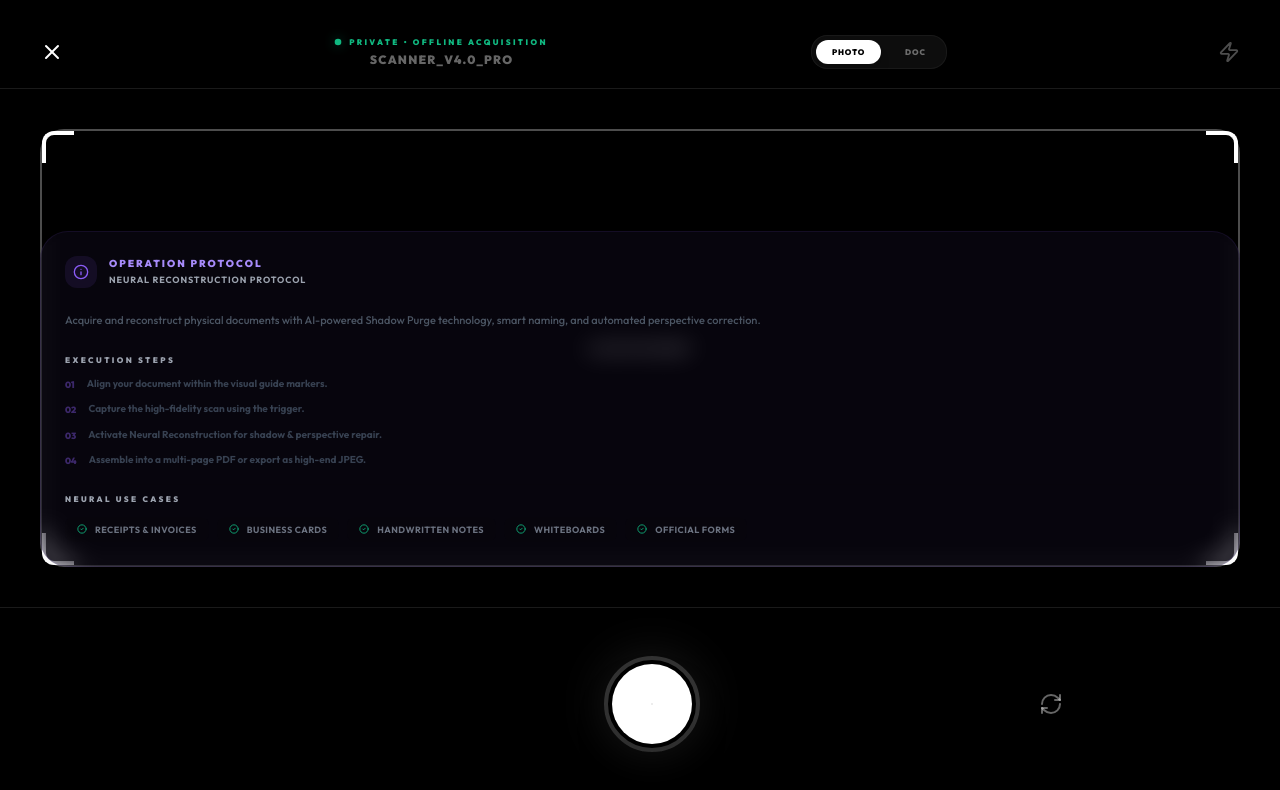
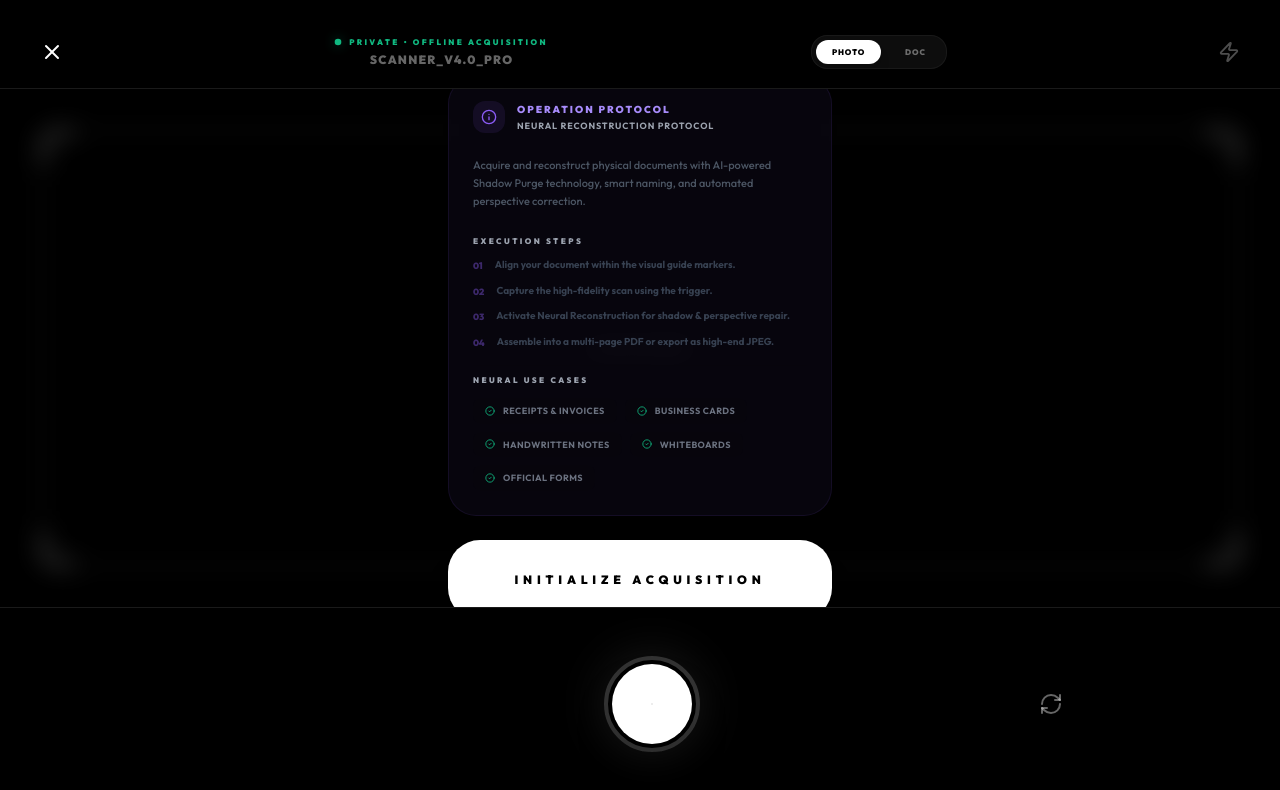
Before and after one commit to SKYDARTIST/pdf-tools-pro, a React (Vite) app: page /#/scanner in a window 1280 px wide. Shown: the top 790 px of the page. Built offline with nearby package versions, Linux system fonts and the light colour scheme; no server answers.

Commit message:
fix: polish UI overlays for Scanner and Reader protocols

```diff
--- a/screens/ReaderScreen.tsx
+++ b/screens/ReaderScreen.tsx
@@ -346,18 +346,9 @@ const ReaderScreen: React.FC = () => {
                     </p>
                 </div>
 
-                {!file ? (
-                    <label className="flex flex-col items-center justify-center w-full h-80 border-2 border-dashed border-black/10 dark:border-white/10 rounded-[40px] bg-black/5 dark:bg-white/5 cursor-pointer hover:bg-black/10 dark:hover:bg-white/10 transition-all group">
-                        <motion.div
-                            whileHover={{ scale: 1.1, y: -5 }}
-                            className="w-20 h-20 bg-black dark:bg-white text-white dark:text-black rounded-3xl flex items-center justify-center shadow-2xl mb-6"
-                        >
-                            <BookOpen size={32} />
-                        </motion.div>
-                        <span className="text-sm font-black uppercase tracking-widest text-gray-900 dark:text-white">Initialize Reader</span>
-                    </label>
-                ) : (
                 <div className="space-y-8">
+                    {/* Protocol Guidance Layer */}
+                    {(protocol || file) && (
                         <ToolGuide
                             title={
                                 protocol === 'briefing' ? "Intelligence Briefing Protocol" :
@@ -397,6 +388,25 @@ const ReaderScreen: React.FC = () => {
                                 ]
                             }
                         />
+                    )}
+
+                    {!file ? (
+                        <label className="flex flex-col items-center justify-center w-full h-80 border-2 border-dashed border-black/10 dark:border-white/10 rounded-[40px] bg-black/5 dark:bg-white/5 cursor-pointer hover:bg-black/10 dark:hover:bg-white/10 transition-all group">
+                            <motion.div
+                                whileHover={{ scale: 1.1, y: -5 }}
+                                className="w-20 h-20 bg-black dark:bg-white text-white dark:text-black rounded-3xl flex items-center justify-center shadow-2xl mb-6"
+                            >
+                                <BookOpen size={32} />
+                            </motion.div>
+                            <span className="text-sm font-black uppercase tracking-widest text-gray-900 dark:text-white">
+                                {protocol === 'audit' ? "Inject Audit Payload" :
+                                    protocol === 'briefing' ? "Inject Briefing Payload" :
+                                        "Initialize Reader"}
+                            </span>
+                            <input type="file" accept=".pdf" className="hidden" onChange={handleFileChange} />
+                        </label>
+                    ) : (
+                        <>
                             {/* Optimized 2-Tier Control Hub */}
                             <div className="monolith-card p-4 space-y-4 shadow-xl border-none">
                                 {/* Tier 0: Neural Elite Protocols (AI Pack Shared) */}
@@ -730,8 +740,9 @@ const ReaderScreen: React.FC = () => {
                                     </motion.div>
                                 )}
                             </div>
+                        </>
+                    )}
                 </div>
-                )}
             </div>
             {/* Neural Cooling Safety Valve */}
             <NeuralCoolingUI isVisible={isCooling} onComplete={() => setIsCooling(false)} />
--- a/screens/ScannerScreen.tsx
+++ b/screens/ScannerScreen.tsx
@@ -18,6 +18,7 @@ const ScannerScreen: React.FC = () => {
   const protocol = searchParams.get('protocol');
   const videoRef = useRef<HTMLVideoElement>(null);
   const [isCapturing, setIsCapturing] = useState(false);
+  const [showGuide, setShowGuide] = useState(true);
   const [capturedImage, setCapturedImage] = useState<string | null>(null);
   const [flash, setFlash] = useState(false);
   const [isPolishing, setIsPolishing] = useState(false);
@@ -233,12 +234,15 @@ const ScannerScreen: React.FC = () => {
               </div>
             </div>
 
+            <AnimatePresence>
+              {showGuide && (
                 <motion.div
-              initial={{ opacity: 0, y: 20 }}
-              animate={{ opacity: 1, y: 0 }}
-              transition={{ delay: 0.2 }}
-              className="absolute bottom-10 left-10 right-10"
+                  initial={{ opacity: 0, scale: 0.95 }}
+                  animate={{ opacity: 1, scale: 1 }}
+                  exit={{ opacity: 0, scale: 0.95 }}
+                  className="absolute inset-0 z-50 flex items-center justify-center p-10 bg-black/60 backdrop-blur-md"
                 >
+                  <div className="w-full max-w-sm space-y-6">
                     <ToolGuide
                       title={protocol === 'ocr' ? "Neural OCR Protocol" : "Neural Reconstruction Protocol"}
                       description={protocol === 'ocr' ? "Extract and interact with text data from physical assets. Convert static images into live interactive lexical streams." : "Acquire and reconstruct physical documents with AI-powered Shadow Purge technology, smart naming, and automated perspective correction."}
@@ -264,7 +268,18 @@ const ScannerScreen: React.FC = () => {
                         "Receipts & Invoices", "Business Cards", "Handwritten Notes", "Whiteboards", "Official Forms"
                       ]}
                     />
+                    <motion.button
+                      whileHover={{ scale: 1.02 }}
+                      whileTap={{ scale: 0.98 }}
+                      onClick={() => setShowGuide(false)}
+                      className="w-full h-20 bg-white text-black rounded-[32px] font-black uppercase tracking-[0.4em] text-xs shadow-2xl hover:bg-emerald-500 hover:text-white transition-all"
+                    >
+                      Initialize Acquisition
+                    </motion.button>
+                  </div>
                 </motion.div>
+              )}
+            </AnimatePresence>
           </>
         ) : (
           <div className="relative w-full h-full flex items-center justify-center p-6">
```
Lines whose indentation alone changed are shown as unchanged.
